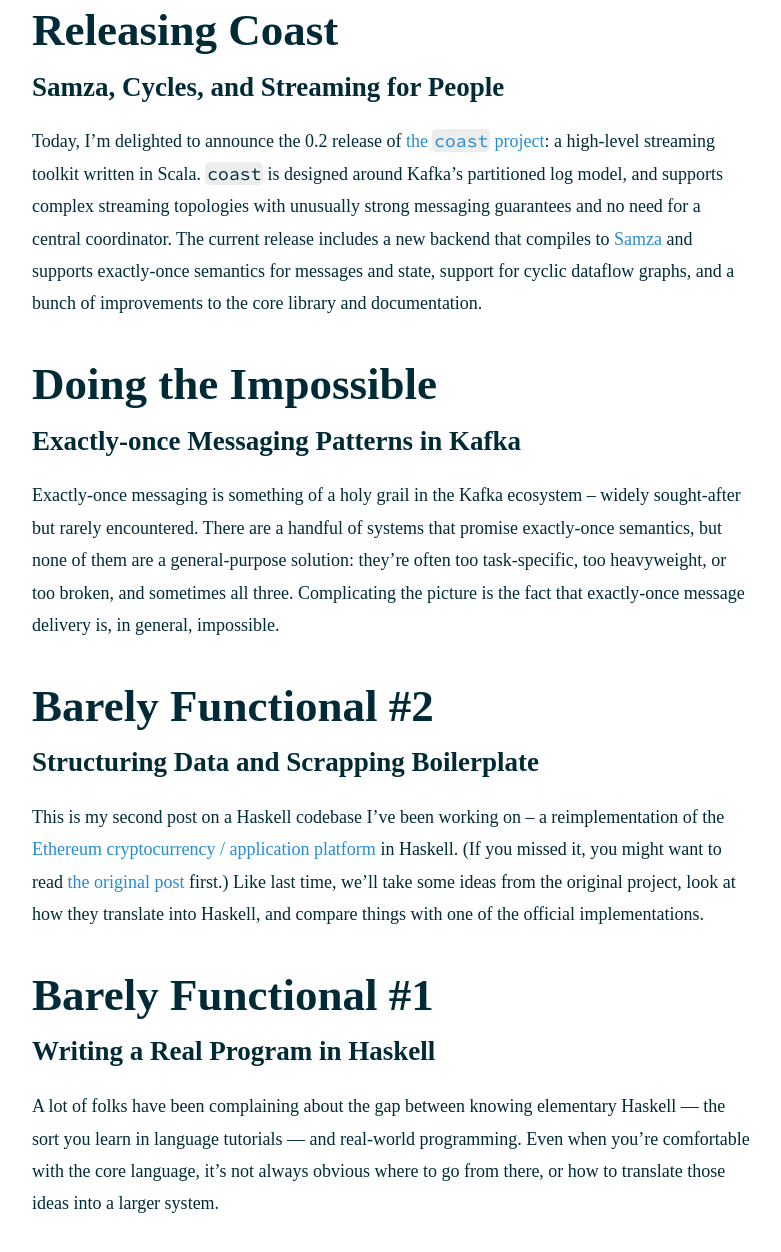
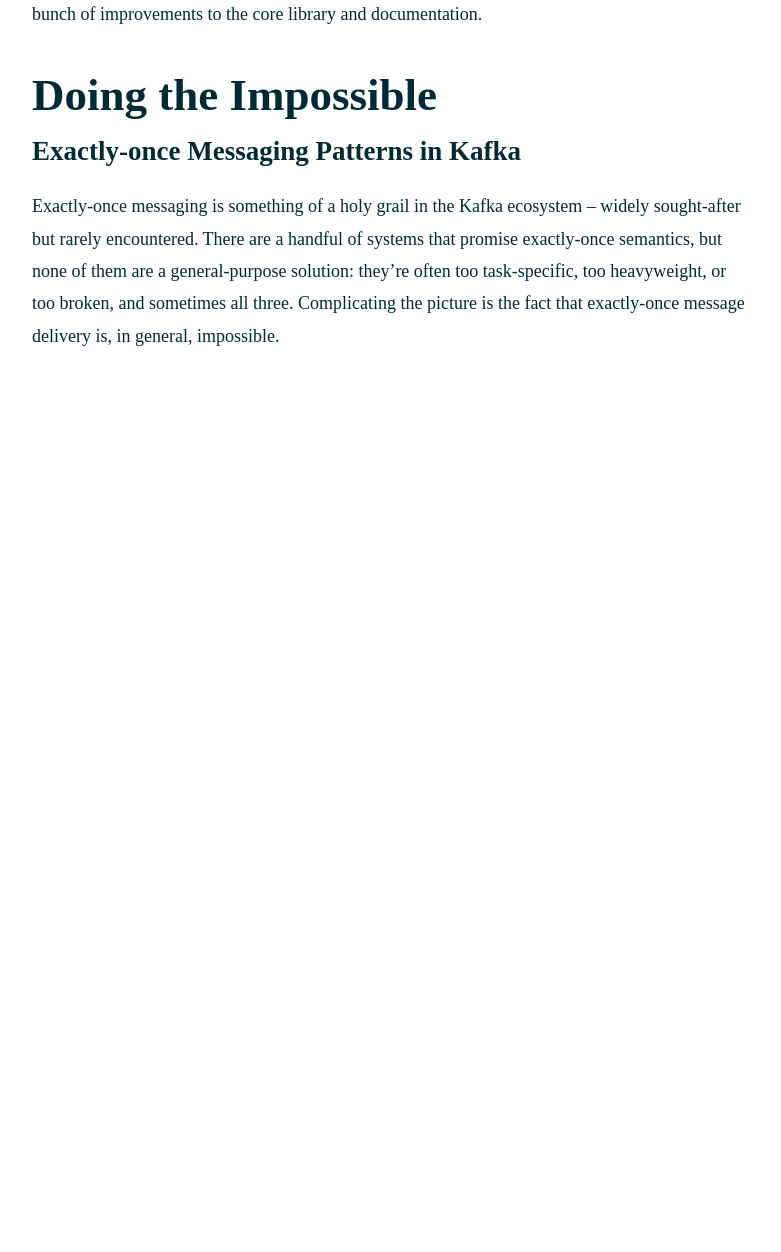
Before and after one commit to bkirwi/bkirwi.github.io, a plain HTML site: page index.html in a window 1280 px wide. Shown: the part 936-2188 px from the top of the page, without its empty margins (248-1029 px from the left). After the commit the page ends 1332 px from the top, so only its background shows below. Drawn offline with Linux system fonts and the light colour scheme; a web font is replaced by a local one.

Commit message:
Remove some ethereum stuff from the main roll
In case anyone ever reads the commit messages here... I now think
Ethereum has been a pretty negative thing for the world since 2014, and
while I'd rather do a post about that instead of deleting stuff, I'd
rather not have it be the case that this is the bulk of the content for
now. Posts remain available, but are now a bit harder to find.

```diff
--- a/index.html
+++ b/index.html
@@ -31,12 +31,6 @@
 </article>
 
 <article>
-  <h1> <a href="/2016/08/27/barely-functional-3-merkle/"> Barely Functional #3 </a> </h1>
-  <h2> <a href="/2016/08/27/barely-functional-3-merkle/"> Tries and Failures</a> </h2>
-  <p> <p>Well, time flies! It’s well over a year ago that I promised to continue my writeups on the <code>ethereum-haskell</code> project with some notes on the merkle trie implementation – but it’s been a long time since I’ve had time or inclination to chip at that project, and my notes have been collecting dust.</p> </p>
-</article>
-
-<article>
   <h1> <a href="/2015/05/26/coast-announce/"> Releasing Coast </a> </h1>
   <h2> <a href="/2015/05/26/coast-announce/"> Samza, Cycles, and Streaming for People</a> </h2>
   <p> <p>Today, I’m delighted to announce the 0.2 release of <a href="https://github.com/bkirwi/coast">the <code>coast</code> project</a>: a high-level streaming toolkit written in Scala. <code>coast</code> is designed around Kafka’s partitioned log model, and supports complex streaming topologies with unusually strong messaging guarantees and no need for a central coordinator. The current release includes a new backend that compiles to <a href="https://samza.apache.org/">Samza</a> and supports exactly-once semantics for messages and state, support for cyclic dataflow graphs, and a bunch of improvements to the core library and documentation.</p> </p>
@@ -48,18 +42,6 @@
   <p> <p>Exactly-once messaging is something of a holy grail in the Kafka ecosystem – widely sought-after but rarely encountered. There are a handful of systems that promise exactly-once semantics, but none of them are a general-purpose solution: they’re often too task-specific, too heavyweight, or too broken, and sometimes all three. Complicating the picture is the fact that exactly-once message delivery is, in general, impossible.</p> </p>
 </article>
 
-<article>
-  <h1> <a href="/2014/08/14/barely-functional-2-convertible/"> Barely Functional #2 </a> </h1>
-  <h2> <a href="/2014/08/14/barely-functional-2-convertible/"> Structuring Data and Scrapping Boilerplate</a> </h2>
-  <p> <p>This is my second post on a Haskell codebase I’ve been working on – a reimplementation of the <a href="https://ethereum.org/">Ethereum cryptocurrency / application platform</a> in Haskell. (If you missed it, you might want to read <a href="/2014/06/24/barely-functional-1-rlp/">the original post</a> first.) Like last time, we’ll take some ideas from the original project, look at how they translate into Haskell, and compare things with one of the official implementations.</p> </p>
-</article>
-
-<article>
-  <h1> <a href="/2014/06/24/barely-functional-1-rlp/"> Barely Functional #1 </a> </h1>
-  <h2> <a href="/2014/06/24/barely-functional-1-rlp/"> Writing a Real Program in Haskell</a> </h2>
-  <p> <p>A lot of folks have been complaining about the gap between knowing elementary Haskell — the sort you learn in language tutorials — and real-world programming. Even when you’re comfortable with the core language, it’s not always obvious where to go from there, or how to translate those ideas into a larger system.</p> </p>
-</article>
-
 
     </div>
   </body>
```
